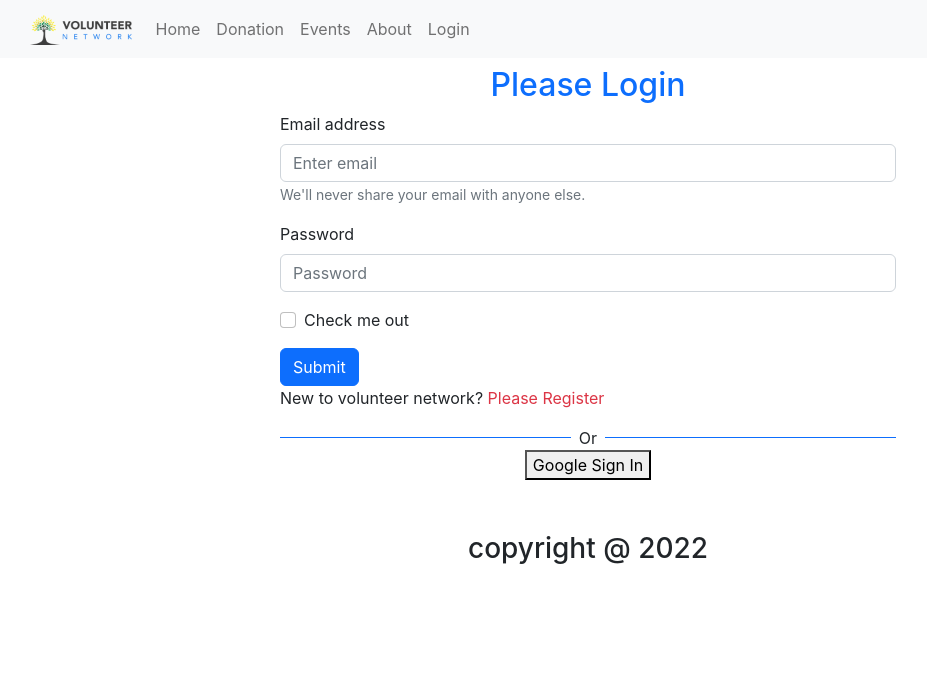
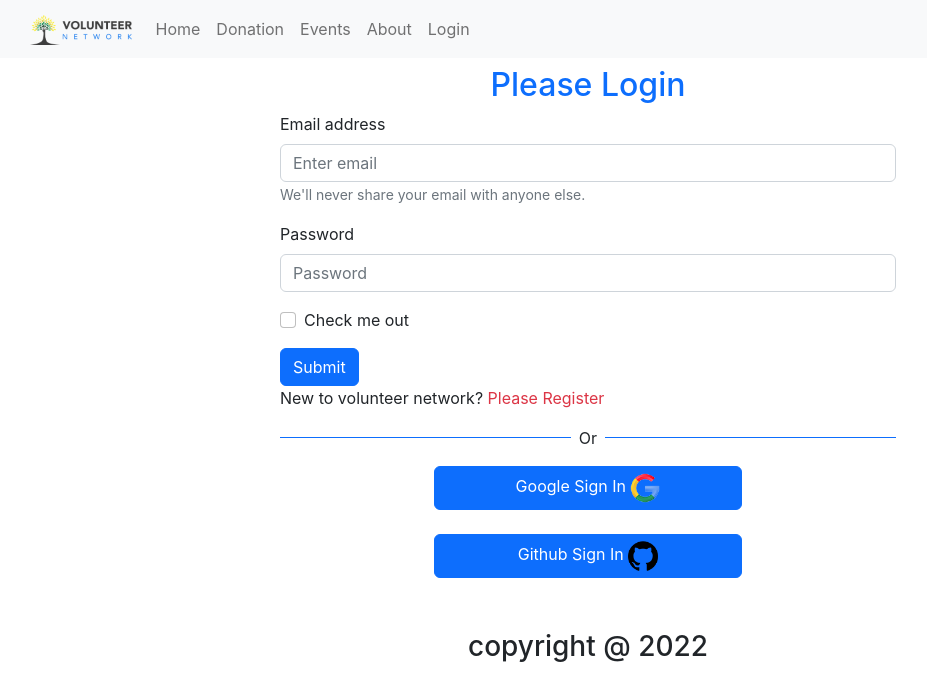
Before and after one commit to SifatNiloy/volunteer-network-client, a React (Create React App) app: page /login in a window 1280 px wide. Shown: the top 700 px of the page, without its empty margins (52-979 px from the left). Built offline with nearby package versions, Linux system fonts and the light colour scheme; no server answers.

Commit message:
google sign in done

```diff
--- a/src/Pages/Login/SocialLogin/SocialLogin.js
+++ b/src/Pages/Login/SocialLogin/SocialLogin.js
@@ -1,15 +1,37 @@
 import React from 'react';
-import google from '../../../social'
+import google from '../../../social/google.png'
+import github from '../../../social/github.png'
+import { useSignInWithGoogle } from 'react-firebase-hooks/auth';
+import auth from '../../../firebase.init';
+import { useNavigate } from 'react-router-dom';
 const SocialLogin = () => {
+    const [signInWithGoogle, user, loading, error] = useSignInWithGoogle(auth);
+    const navigate = useNavigate();
+    let errorElement;
+    if (error) {
+
+        errorElement = <div>
+            <p className='text-danger'>Error: {error.message}</p>
+        </div>
+            ;
+    }
+    if (user) {
+        navigate('/home')
+    }
     return (
         <div>
-            <div className="d-flex align-items-center">
+            <div className="d-flex align-items-center mb-3">
                 <div style={{ height: ' 1px' }} className="bg-primary w-50"></div>
                 <div className="px-2">Or</div>
                 <div style={{ height: ' 1px' }} className="bg-primary w-50"></div>
             </div>
+            {errorElement}
             <div className='text-center'>
-                <button>Google Sign In</button>
+                <button onClick={() => signInWithGoogle()}
+                    className='btn btn-primary w-50 d-block mx-auto'>Google Sign In <img style={{ width: "30px" }} src={google} alt="" /> </button>
+                <br />
+                <button
+                    className='btn btn-primary w-50 d-block mx-auto'>Github Sign In <img style={{ width: "30px" }} src={github} alt="" /> </button>
             </div>
         </div>
     );
```
